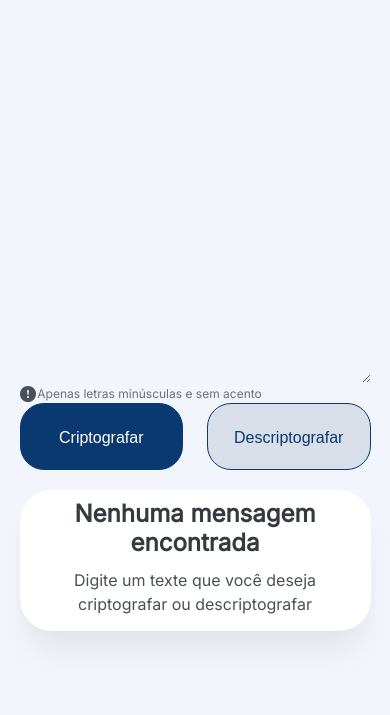
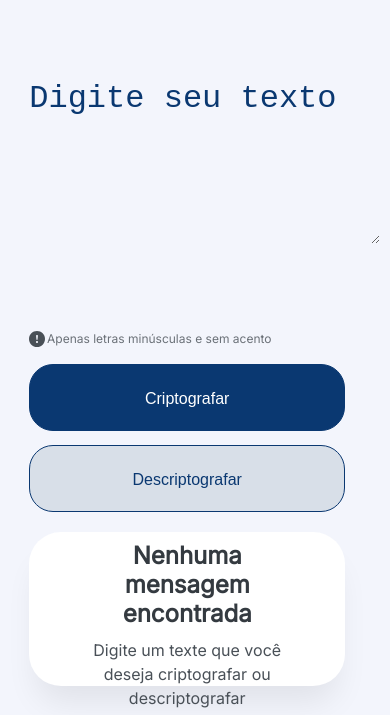
Before and after one commit to JulianaMCamargo/Challenge-ONE, a plain HTML site: page index.html in a window 390 px wide. Shown: the part 129-844 px from the top of the page. Drawn offline with Linux system fonts and the light colour scheme.

Commit message:
Arquivos finais - HTML, CSS e JS

```diff
--- a/index.html
+++ b/index.html
@@ -14,11 +14,11 @@
 
 	<body>
         <main>
-            <header>
-                <img class="vector-alura" src="Vector.png" alt="Logo da Alura">
-            </header>
+            <div class="container">
+                <header>
+                    <img class="vector-alura" src="Vector.png" alt="Logo da Alura">
+                </header>
 
-            <div class="container">
                 <section class="entrada-mensagem">
                     <textarea class="entrada" placeholder="Digite seu texto"></textarea>
 
--- a/style.css
+++ b/style.css
@@ -20,28 +20,25 @@ main{
 
 .container {
     display: flex;
-    height: 92%;
+    height: 92vh;
     justify-content: center;
-    margin: 0 10px;
+    margin-top: 4vh;
 }
 
 header{
+    display: flex;
     height: 70px;
-    width: 90%;
-    margin: auto;
-}
-
-.vector-alura{
-    margin: 10px;
 }
 
 .entrada-mensagem{
+    margin-left: 5%;
     width: 700px;
 }
 
 .entrada{
     width: 100%;
     height: 50vh;
+    margin: 80px 0 10vh 0;
     background:  #F3F5FC;
     border: none;
     font-style: normal;
@@ -56,6 +53,7 @@ header{
 
 .informação{
     display: flex;
+    margin-bottom: 16px;
 }
 
 .informação p{
@@ -99,12 +97,12 @@ header{
 }
 
 .saida-mensagem{
-    width: 30%;
+    width: 28%;
     display: flex;
     justify-content: center;
     align-items: center;
-    margin-left: 20px;
-    padding: 0 20px;
+    margin-left: 80px;
+    padding: 0 4.5vh;
     background: #FFFFFF;
     box-shadow: 0px 24px 32px -8px rgba(0, 0, 0, 0.08);
     border-radius: 32px;
@@ -143,6 +141,7 @@ header{
 
 .saida{
     width: 100%;
+    height: 70vh;
     color: #495057;
     font-size: 24px;
     line-height: 150%;
@@ -151,24 +150,26 @@ header{
 }
 
 #button-copy{
+    width: 100%;
     background: #FFFFFF;
     color: #0A3871;
     display: none;
-    margin-top: 10px;
+    margin-top: 32px;
 }
 
-.tela-final{
-    margin: 15px 0;
-}
 
 @media screen and (max-width:1000px){
     .container {
         flex-direction:column;
         width:90%;
+        height: 100%;
     }
     .entrada-mensagem {
         margin:20px 0;
         width:100%;
+    }
+    .entrada{
+        height: 20vh;
     }
     .tela-inicial img {
         display:none;
@@ -181,8 +182,45 @@ header{
         margin-left:0;
         display:block;
     }
+    .saida{
+        height: 25vh;
+    }
+
 }
 
 @media screen and (max-width:480px){
+    .container {
+        flex-direction:column;
+        width:90%;
+        height: 100%;
+        margin-left: 5%;
+    }
+    .entrada-mensagem {
+        margin:20px 0;
+        width:100%;
+    }
+    .entrada{
+        height: 20vh;
+    }
+    .tela-inicial img {
+        display:none;
+    }
+    .tela-final {
+        width: 100%;
+    }
+    .saida-mensagem {
+        width:90%;
+        margin-left:0;
+        display:block;
+    }
+    .saida{
+        height: 25vh;
+    }
+    .decodificadores{
+        display:block;
+    }
+    #button-cripto{
+        margin-bottom: 14px;
+    }
 
 }
```
